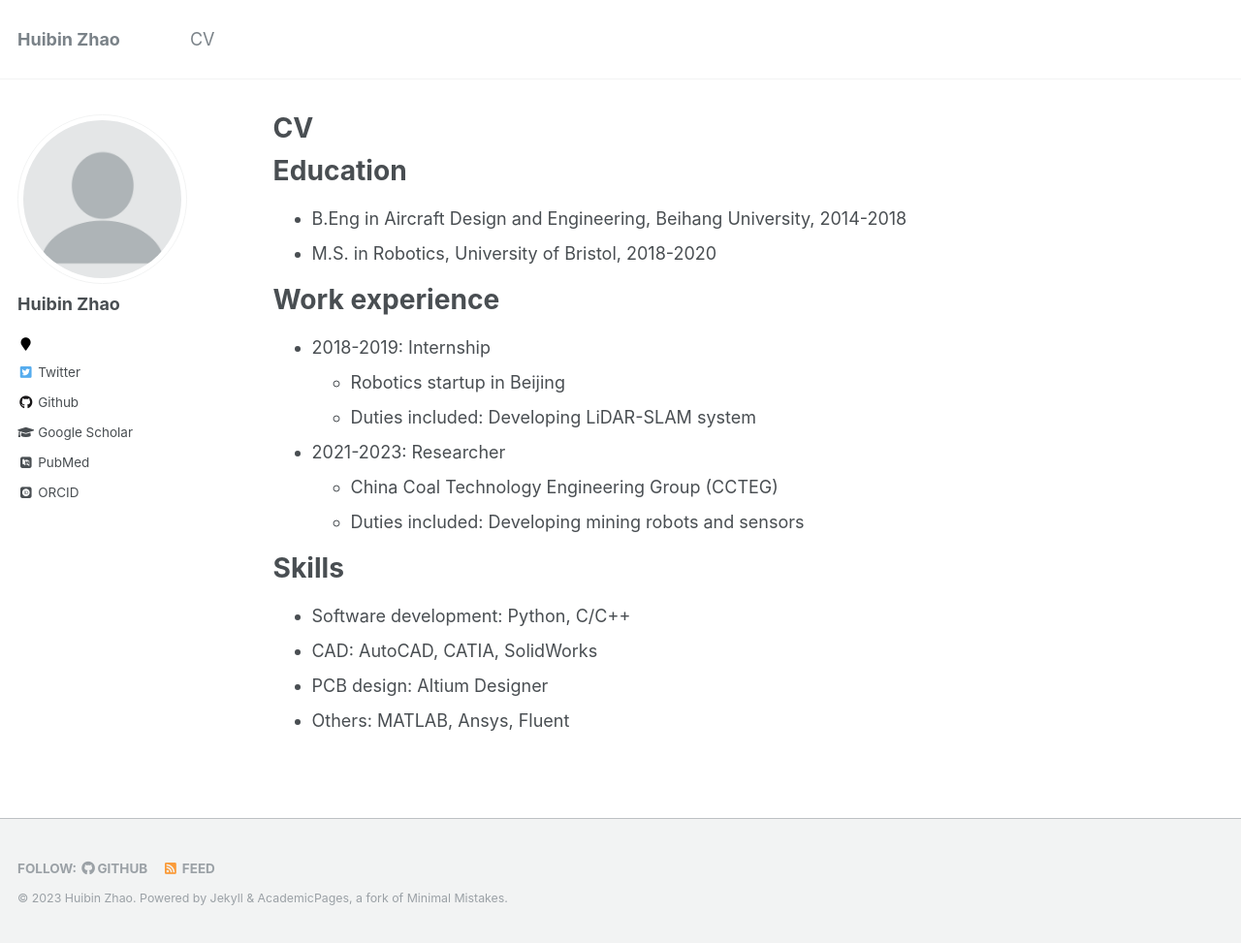
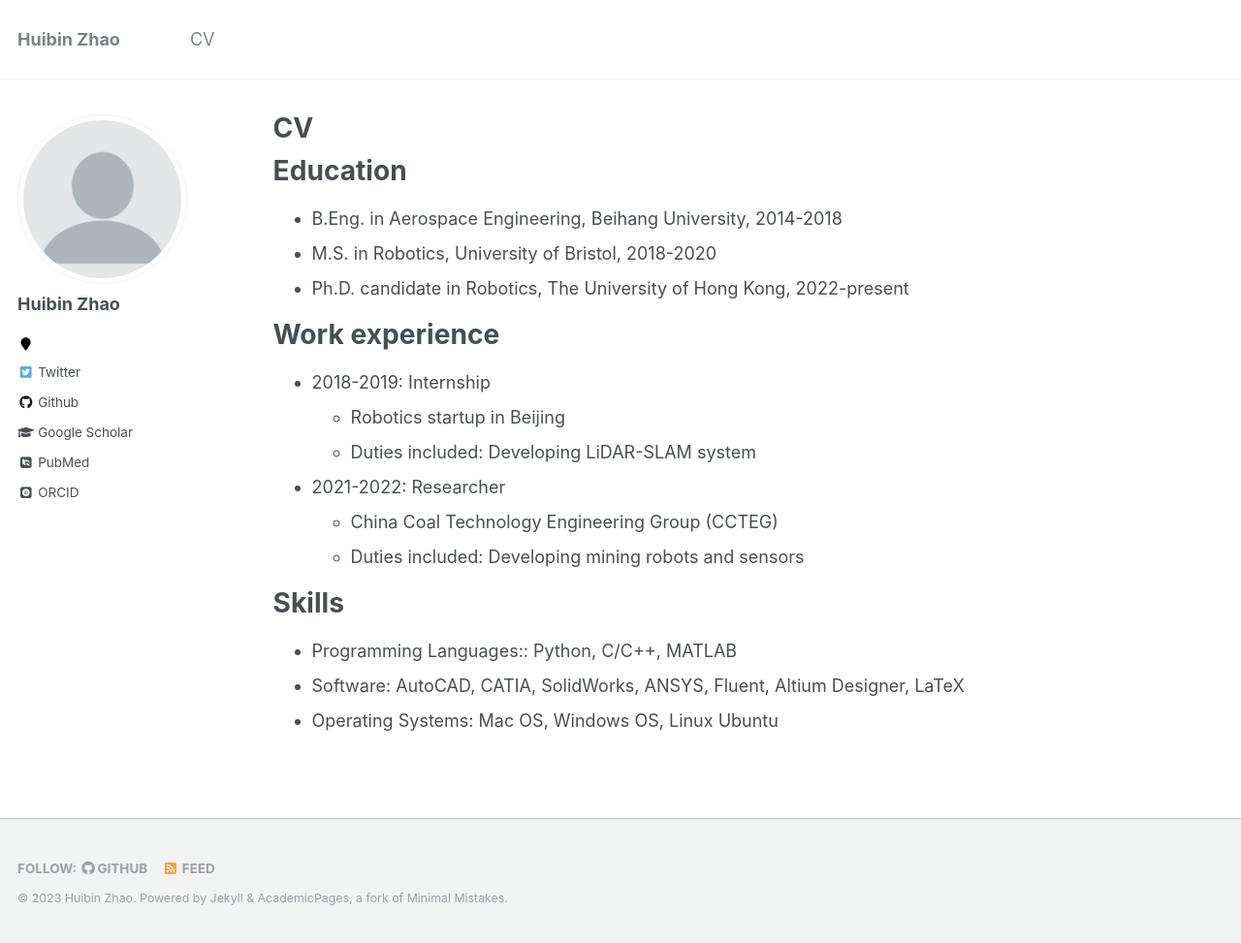
Before and after one commit to huibinzhao/huibinzhao.github.io, a Jekyll site: the page built from _pages/cv.md, in a window 1280 px wide and 973 px high. Shown: the whole window at 97% size. Built offline with Jekyll 4.4.1, drawn with Linux system fonts in a browser that asks for light colours; some web fonts are replaced.

Commit message:
cv change
add Ph.D experience and other skills

```diff
--- a/_pages/cv.md
+++ b/_pages/cv.md
@@ -11,8 +11,9 @@ redirect_from:
 
 Education
 ======
-* B.Eng in Aircraft Design and Engineering, Beihang University, 2014-2018
+* B.Eng. in Aerospace Engineering, Beihang University, 2014-2018
 * M.S. in Robotics, University of Bristol, 2018-2020
+* Ph.D. candidate in Robotics, The University of Hong Kong, 2022-present
 
 Work experience
 ======
@@ -20,13 +21,12 @@ Work experience
   * Robotics startup in Beijing
   * Duties included: Developing LiDAR-SLAM system
 
-* 2021-2023: Researcher
+* 2021-2022: Researcher
   * China Coal Technology Engineering Group (CCTEG)
   * Duties included: Developing mining robots and sensors
 
 Skills
 ======
-* Software development: Python, C/C++
-* CAD: AutoCAD, CATIA, SolidWorks
-* PCB design: Altium Designer
-* Others: MATLAB, Ansys, Fluent
+* Programming Languages:: Python, C/C++, MATLAB
+* Software: AutoCAD, CATIA, SolidWorks, ANSYS, Fluent, Altium Designer, LaTeX
+* Operating Systems: Mac OS, Windows OS, Linux Ubuntu
```
Also changed, not shown: 1 other file.
